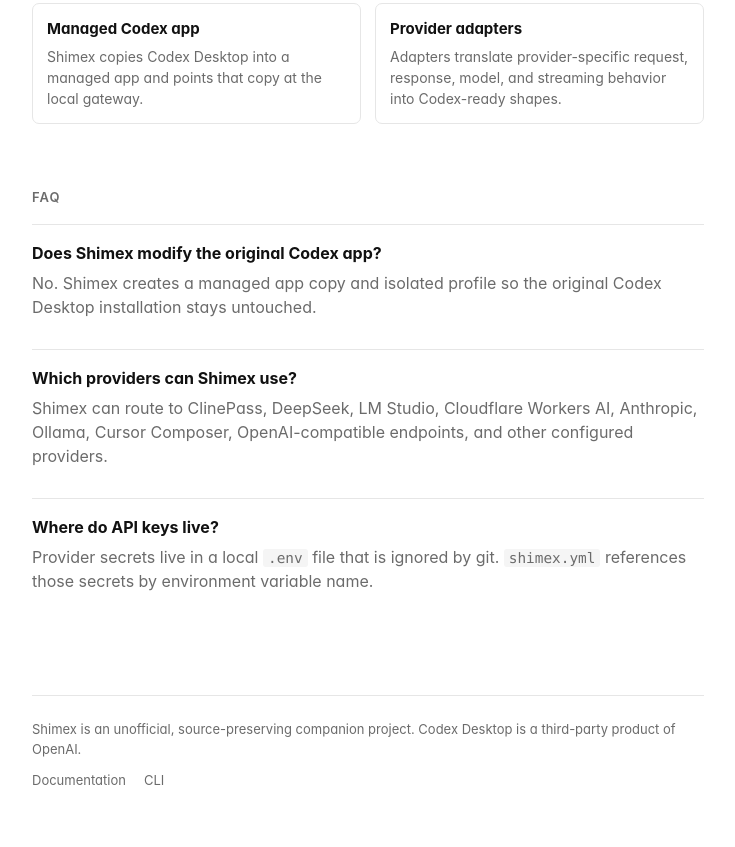
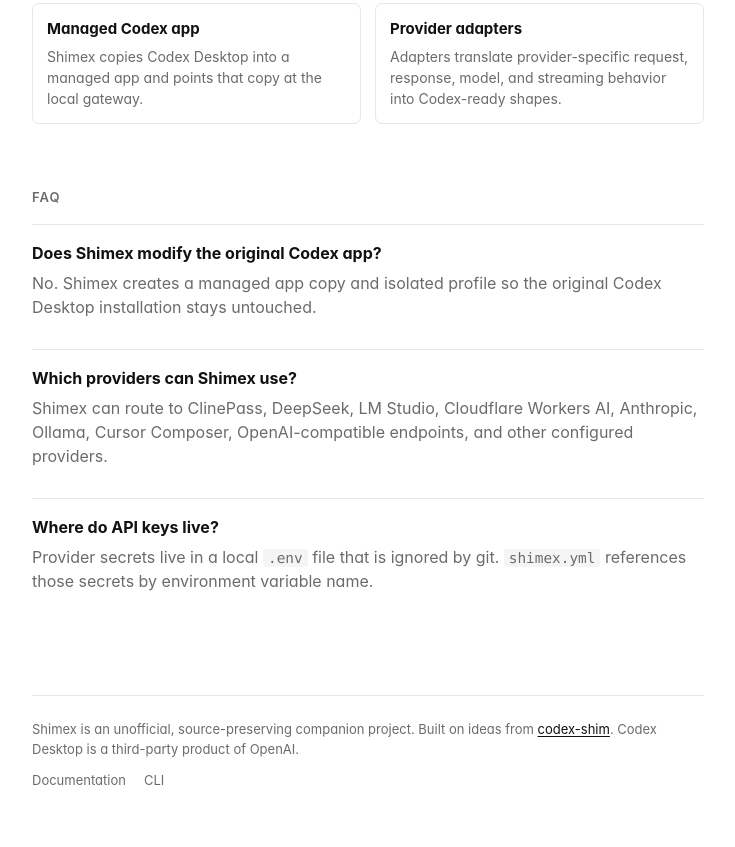
Before and after one commit to Ansonhkg/shimex, a website: page web/index.html in a window 1280 px wide. Shown: the part 2774-3621 px from the top of the page, without its empty margins (272-1007 px from the left). Drawn offline with Linux system fonts and the light colour scheme.

Commit message:
docs: credit codex-shim on website

```diff
--- a/web/index.html
+++ b/web/index.html
@@ -408,7 +408,7 @@
 </section>
 
 <footer>
-  <span>Shimex is an unofficial, source-preserving companion project. Codex Desktop is a third-party product of OpenAI.</span>
+  <span>Shimex is an unofficial, source-preserving companion project. Built on ideas from <a href="https://github.com/sybil-solutions/codex-shim" rel="noopener">codex-shim</a>. Codex Desktop is a third-party product of OpenAI.</span>
   <span class="links">
     <a href="#documentation">Documentation</a>
     <a href="#cli">CLI</a>
```
